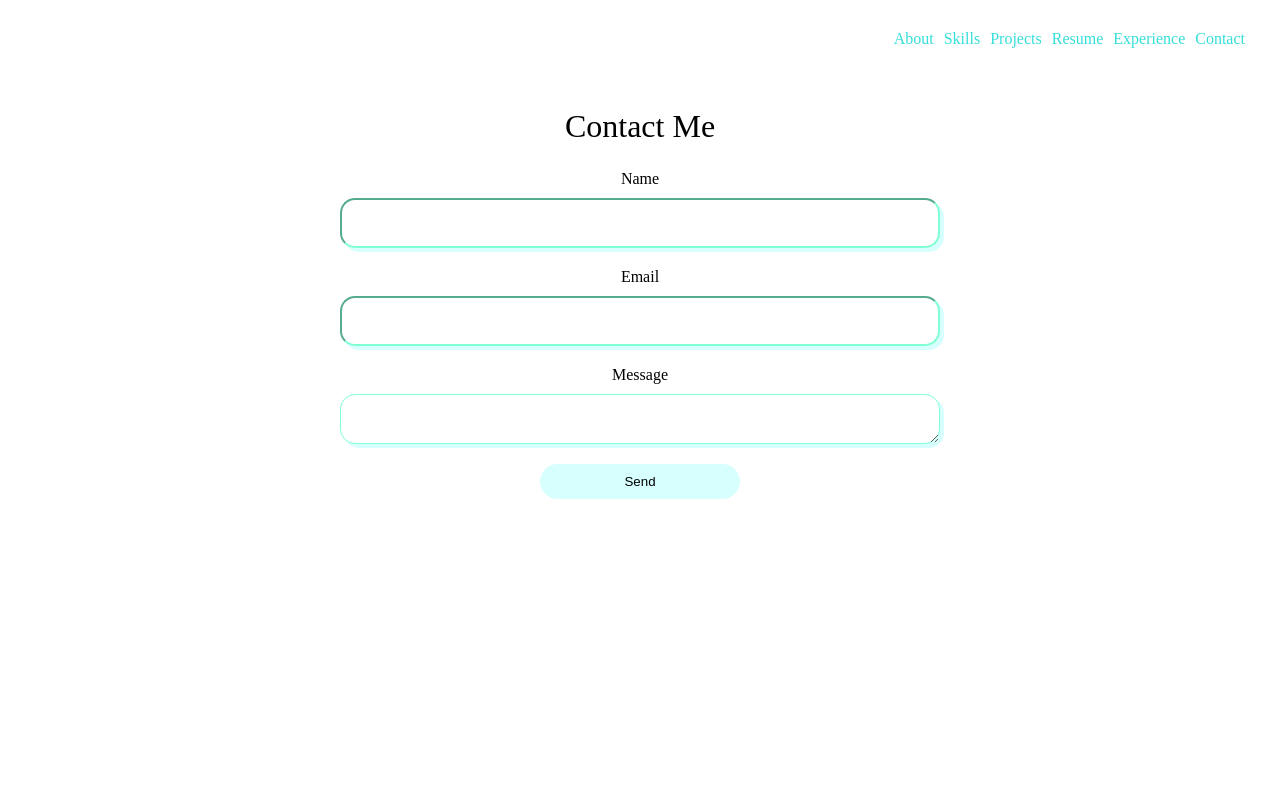
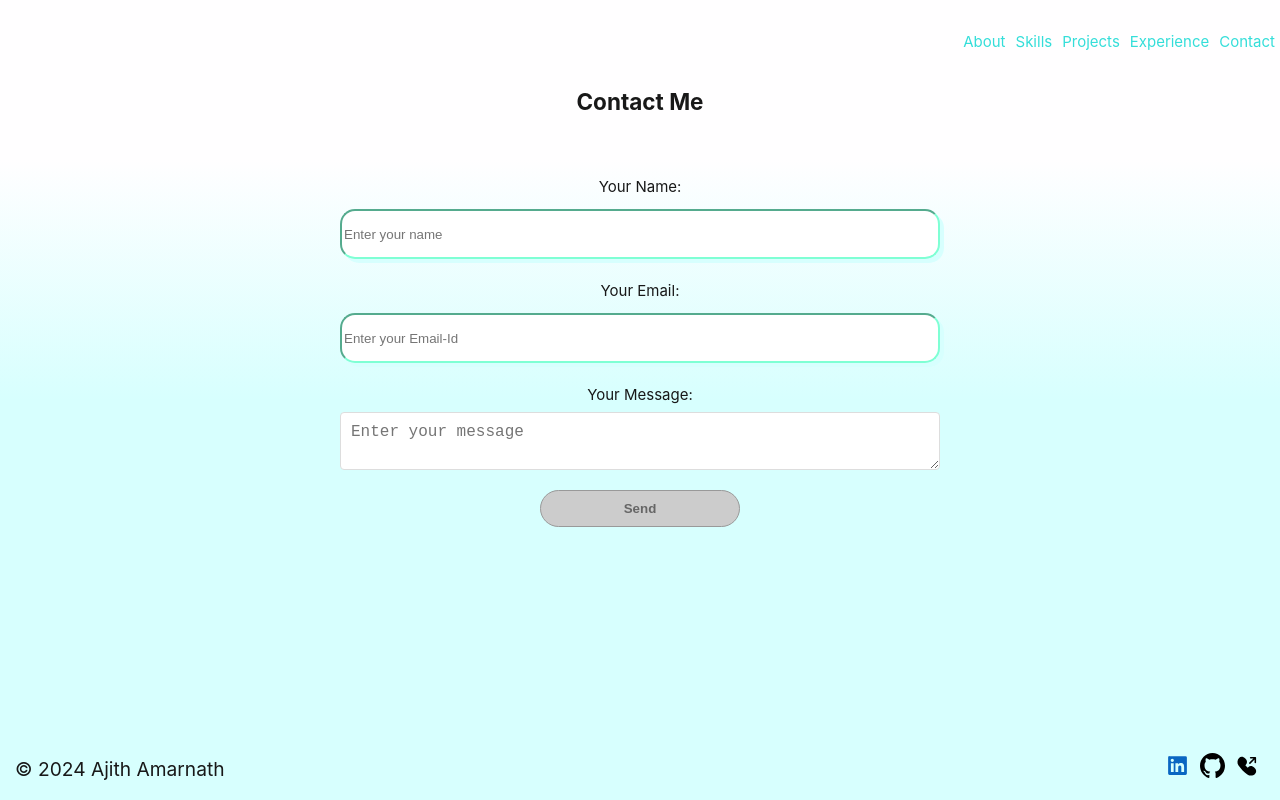
Before and after one commit to kuttenajith/Portfolio, a Vue app: page /contact in a window 1280 px wide. Built offline with nearby package versions, Linux system fonts and the light colour scheme.

Commit message:
Footer Added

```diff
--- a/index.html
+++ b/index.html
@@ -11,3 +11,19 @@
     <script type="module" src="/src/main.js"></script>
   </body>
 </html>
+<style scoped>
+  body {
+    min-height: 100vh;
+    color: var(--vt-c-black);
+    background: linear-gradient(180deg, #fffeff 20%, #d7fffe 50%);
+    transition: color 0.5s, background-color 0.5s;
+    line-height: 1.6;
+    font-family: Inter, -apple-system, BlinkMacSystemFont, "Segoe UI", Roboto,
+      Oxygen, Ubuntu, Cantarell, "Fira Sans", "Droid Sans", "Helvetica Neue",
+      sans-serif;
+    font-size: 15px;
+    text-rendering: optimizeLegibility;
+    -webkit-font-smoothing: antialiased;
+    -moz-osx-font-smoothing: grayscale;
+  }
+</style>
--- a/src/App.vue
+++ b/src/App.vue
@@ -5,22 +5,63 @@
         <router-link to="/">About</router-link>
         <router-link to="/skills">Skills</router-link>
         <router-link to="/projects">Projects</router-link>
-        <router-link to="/resume">Resume</router-link>
         <router-link to="/experience">Experience</router-link>
         <router-link to="/contact">Contact</router-link>
       </nav>
     </header>
     <router-view class="body-section" />
+    <footer class="footer-part">
+      <p>© 2024 Ajith Amarnath</p>
+      <div>
+        <a
+          v-for="network in networks"
+          :key="network.name"
+          :href="network.link"
+          target="_blank"
+          rel="noopener noreferrer"
+        >
+          <img
+            :src="network.logo"
+            :alt="network.name + ' logo'"
+            class="network-logo"
+          />
+        </a>
+      </div>
+    </footer>
   </div>
 </template>
 
 <script>
-export default {};
+import linkedin from "./assets/svg/linkedin.svg";
+import github from "./assets/svg/github.svg";
+import phone from "./assets/svg/phone.svg";
+export default {
+  data() {
+    return {
+      networks: [
+        {
+          name: "Linkedin",
+          logo: linkedin,
+          link: "https://www.linkedin.com/in/ajith-k-a-18b71713b/",
+        },
+        {
+          name: "Github",
+          logo: github,
+          link: "https://github.com/kuttenajith?tab=repositories",
+        },
+        { name: "Phone", logo: phone, link: "tel:+91 7904949080" },
+      ],
+    };
+  },
+};
 </script>
 
 <style scoped>
+.network-logo:hover {
+  transform: scale(1.1);
+}
 .header-part {
-  padding: 30px;
+  padding: 30px 0px 0px 0px;
   display: flex;
   justify-content: end;
 }
@@ -36,6 +77,23 @@ export default {};
   padding: 30px;
   text-align: center;
 }
+.footer-part {
+  display: flex;
+  align-items: center;
+  justify-content: space-between;
+  position: fixed;
+  z-index: 1000;
+  bottom: 0px;
+  width: 100%;
+  padding: 15px;
+  background-color: #d7fffe;
+}
+.footer-part .network-logo {
+  width: 100%;
+  max-width: 25px;
+  cursor: pointer;
+  margin: 0px 5px;
+}
 @media screen and (max-width: 576px) {
   .header-part {
     padding: 15px 0px;
@@ -46,7 +104,6 @@ export default {};
     width: 100%;
     background-color: #d7fffe;
     color: white;
-    padding: 20px;
     text-align: center;
     z-index: 1000;
   }
--- a/src/components/About.vue
+++ b/src/components/About.vue
@@ -1,9 +1,9 @@
 <template>
   <div>
     <img src="../assets/profile-image.jpeg" />
-    <h1>{{ name }}</h1>
-    <p>{{ bio }}</p>
-    <span>{{ description }}</span>
+    <h2>{{ name }}</h2>
+    <p class="bio">{{ bio }}</p>
+    <div class="description">{{ description }}</div>
   </div>
 </template>
 
@@ -14,15 +14,29 @@ export default {
       name: "Ajith Amarnath",
       bio: "Module Lead",
       description: `5.10 years of experience designing and building responsive web design and mobile apps. Proficient with HTML, CSS and JS
-Frameworks, with extensive knowledge of UX and user psychology`,
+Frameworks, with extensive knowledge of UX and user psychology. Notable achievements include boosting the conversion rate
+of an existing website by 94% with improved code and design.`,
     };
   },
 };
 </script>
 <style scoped>
+h2 {
+  text-align: center;
+  font-weight: bold;
+}
 img {
   width: 100%;
   max-width: 250px;
   border-radius: 15%;
 }
+.bio {
+  margin: 10px 0px;
+  font-weight: bold;
+}
+.description {
+  width: 100%;
+  max-width: 700px;
+  margin: auto;
+}
 </style>
--- a/src/components/Contact.vue
+++ b/src/components/Contact.vue
@@ -1,20 +1,44 @@
 <template>
   <div>
-    <h1>Contact Me</h1>
+    <h2>Contact Me</h2>
     <form @submit.prevent="submitForm" class="form-elements">
       <div class="element">
-        <label for="name">Name</label>
-        <input v-model="form.name" type="text" id="name" required />
+        <label for="name">Your Name:</label>
+        <input
+          v-model="form.name"
+          type="text"
+          id="name"
+          required
+          placeholder="Enter your name"
+        />
       </div>
       <div class="element">
-        <label for="email">Email</label>
-        <input v-model="form.email" type="email" id="email" required />
+        <label for="email">Your Email:</label>
+        <input
+          v-model="form.email"
+          type="email"
+          id="email"
+          required
+          placeholder="Enter your Email-Id"
+        />
       </div>
       <div class="element">
-        <label for="message">Message</label>
-        <textarea v-model="form.message" id="message" required></textarea>
+        <label for="message">Your Message:</label>
+        <textarea
+          v-model="form.message"
+          id="message"
+          required
+          placeholder="Enter your message"
+        ></textarea>
       </div>
-      <div class="button-section"><button type="submit">Send</button></div>
+      <div class="button-section">
+        <button
+          type="submit"
+          :disabled="!form.name || !form.email || !form.message"
+        >
+          Send
+        </button>
+      </div>
     </form>
   </div>
 </template>
@@ -51,13 +75,25 @@ export default {
   padding: 10px 0px;
   display: grid;
 }
-.form-elements .element input,
-textarea {
+h2 {
+  text-align: center;
+  margin-bottom: 30px;
+  font-weight: bold;
+}
+.form-elements .element input {
   height: 50px;
   margin-top: 10px;
   border-radius: 15px;
   border-color: aquamarine;
   box-shadow: 4px 4px #d7fffe;
+}
+.form-elements .element textarea {
+  width: 100%;
+  padding: 10px;
+  margin-top: 5px;
+  border: 1px solid #ddd;
+  border-radius: 4px;
+  font-size: 16px;
 }
 .button-section {
   padding: 10px 0px;
@@ -66,11 +102,19 @@ button {
   width: 100%;
   max-width: 200px;
   margin: auto;
-  padding: 10px 0px;
+  padding: 10px 20px;
+  background-color: #007bff;
+  color: #fff;
+  border: none;
   border-radius: 20px;
-  background-color: #d7fffe;
   cursor: pointer;
-  border: none;
+  font-weight: bold;
+}
+button:disabled:not([hover]) {
+  border: 1px solid #999999;
+  background-color: #cccccc;
+  color: #666666;
+  pointer-events: none;
 }
 button:hover {
   color: black;
--- a/src/components/Experience.vue
+++ b/src/components/Experience.vue
@@ -103,20 +103,19 @@ sprint goals are achieved on a date`,
 h2 {
   text-align: center;
   margin-bottom: 30px;
+  font-weight: bold;
 }
 
 ul {
   text-align: left;
   padding: 0;
 }
-
 .experience-item {
   display: flex;
   justify-content: space-between;
   align-items: center;
   margin-bottom: 20px;
   padding: 10px;
-  border-bottom: 1px solid #ddd;
 }
 
 .experience-details {
--- a/src/components/Projects.vue
+++ b/src/components/Projects.vue
@@ -122,6 +122,7 @@ Participated in planning and sprint demos.`,
 h2 {
   text-align: center;
   margin-bottom: 30px;
+  font-weight: bold;
 }
 
 ul {
@@ -135,7 +136,6 @@ ul {
   align-items: center;
   margin-bottom: 20px;
   padding: 10px;
-  border-bottom: 1px solid #ddd;
 }
 
 .project-details {
@@ -145,7 +145,6 @@ ul {
 .project-link {
   text-decoration: none;
   color: #007bff;
-  background-color: #d7fffe;
   padding: 10px 15px;
   border-radius: 5px;
   font-weight: bold;
--- a/src/components/Skills.vue
+++ b/src/components/Skills.vue
@@ -73,12 +73,17 @@ export default defineComponent({
   padding: 30px;
 }
 
+h2 {
+  text-align: center;
+  font-weight: bold;
+}
+
 .skill {
   display: flex;
   flex-direction: column;
   padding: 30px;
   align-items: center;
-  background-color: #d7fffe;
+  background-color: aliceblue;
   border-radius: 8px;
   box-shadow: 0 4px 6px rgba(0, 0, 0, 0.1);
 }
```
Also changed, not shown: src/assets/svg/linkedin.svg (added), src/assets/svg/phone.svg (added).
